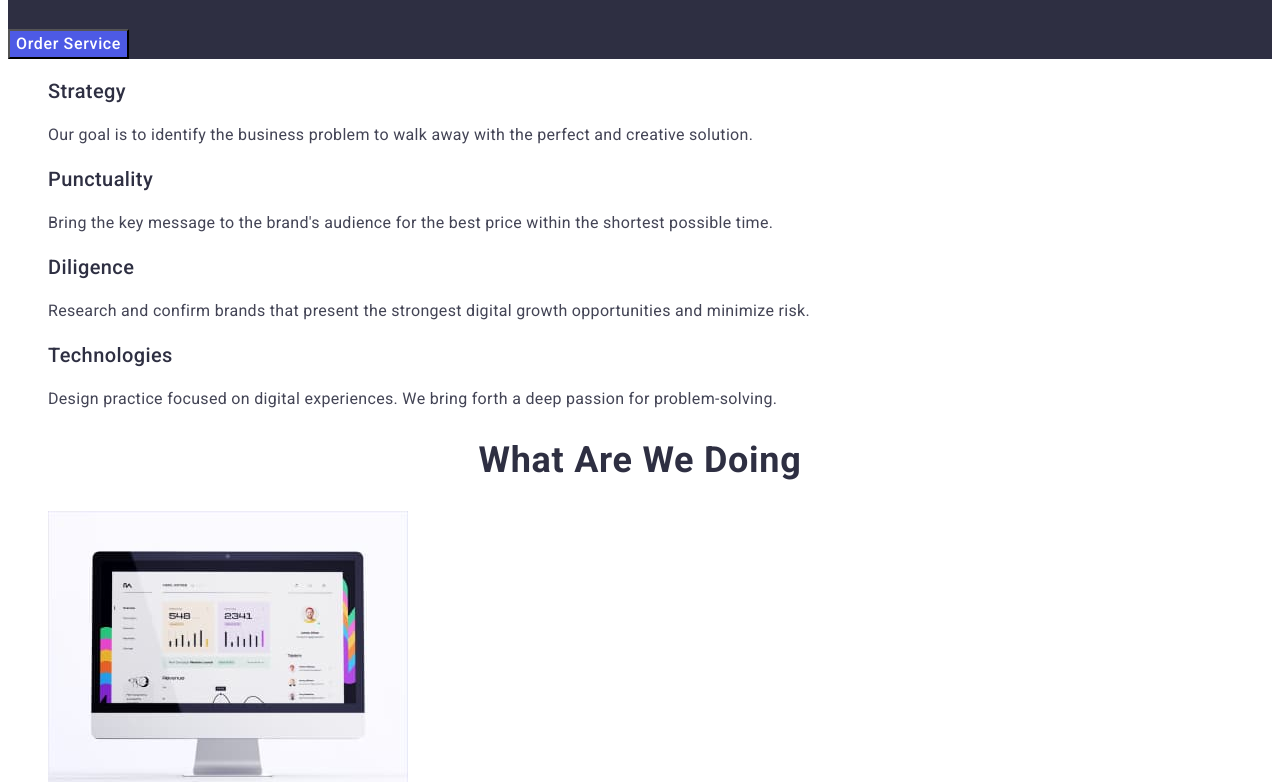
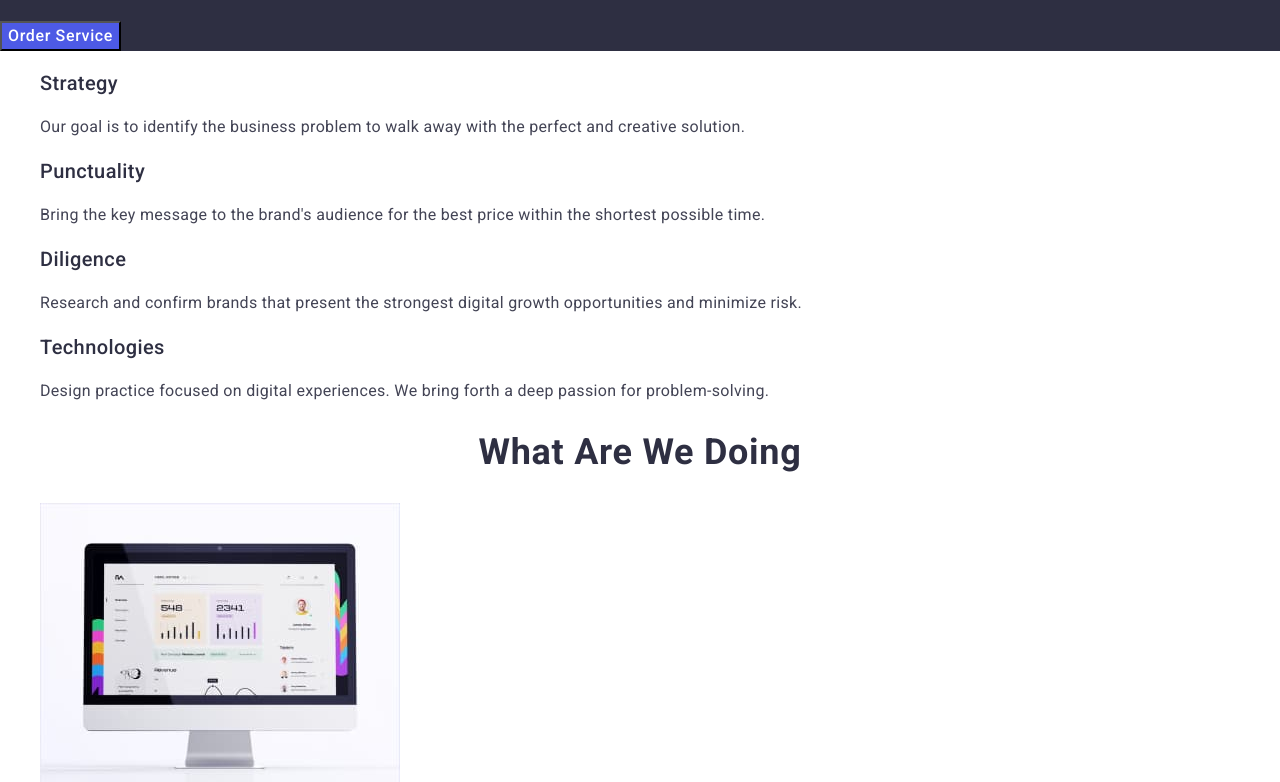
Before and after one commit to LytvynNata/goit-markup-hw-03, a plain HTML site: page index.html in a window 1280 px wide. Shown: the part 308-1090 px from the top of the page. Drawn offline with nearby package versions, Linux system fonts and the light colour scheme.

Commit message:
modern-normalize

```diff
--- a/index.html
+++ b/index.html
@@ -7,7 +7,8 @@
     <link rel="preconnect" href="https://fonts.googleapis.com">
 <link rel="preconnect" href="https://fonts.gstatic.com" crossorigin>
 <link href="https://fonts.googleapis.com/css2?family=Raleway:wght@800&family=Roboto:wght@400;500;700&display=swap" rel="stylesheet">
-    <link rel="stylesheet" href="./css/styles.css" />
+<link rel="stylesheet" href="node_modules/modern-normalize/modern-normalize.css">
+<link rel="stylesheet" href="./css/styles.css" />
 </head>
 <body>
     <!---------------------------------------------- Header --------------------------------------->
```
Also changed, not shown: portfolio.html (+2 -1 lines).
